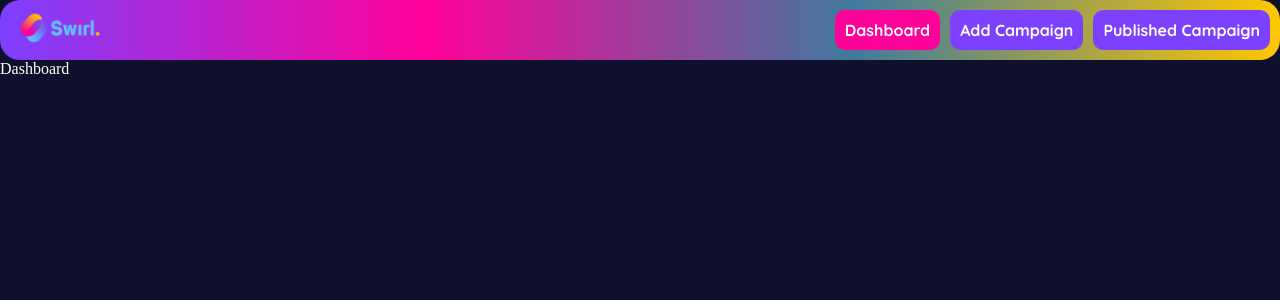
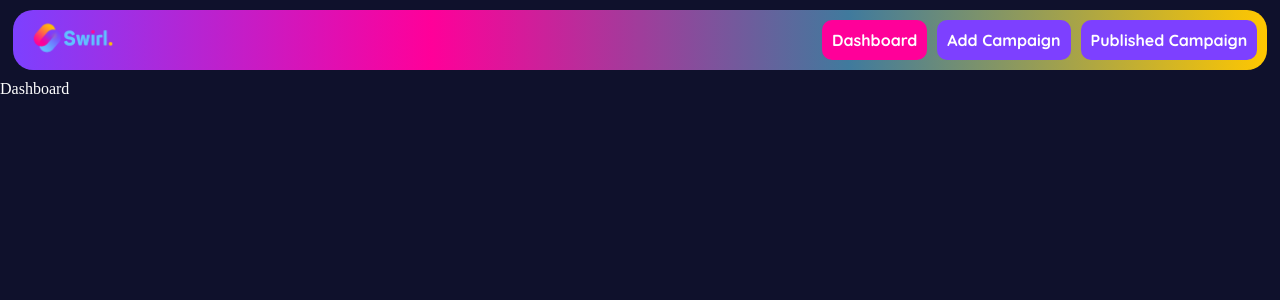
Before and after one commit to bhadresh-lamprostech/Swirl-ad, a Next.js app in the folder web-app/: page /advertiser in a window 1280 px wide. Shown: the top 300 px of the page. Built offline with nearby package versions, Linux system fonts and the light colour scheme; what @rainbow-me/rainbowkit, wagmi would draw is missing.

Commit message:
Navbar design fixed

```diff
--- a/web-app/src/pages/onboard/index.jsx
+++ b/web-app/src/pages/onboard/index.jsx
@@ -42,6 +42,7 @@ export default function onBoard() {
   useEffect(() => {
     if (!isConnected) Route.push("/");
   }, [isConnected]);
+
   //checks if user already registerd as a advertiser if yes then redirected on advertisers page
   useEffect(() => {
     (async () => {
@@ -55,6 +56,7 @@ export default function onBoard() {
       console.log(getAdv);
     })();
   }, []);
+
   //checks if user already registerd as a Publisher if yes then redirected on publishers page
   useEffect(() => {
     (async () => {
--- a/web-app/src/styles/Advertiser.module.scss
+++ b/web-app/src/styles/Advertiser.module.scss
@@ -7,9 +7,10 @@
 
 .advNavMain {
   color: var(--text-color);
-  width: 100%;
+  width: 98%;
   font-family: var(--font2-bold);
   padding: 20px 0;
+  margin: 10px auto;
   background: linear-gradient(
     to right,
     var(--purple),
--- a/web-app/src/styles/Publisher.module.scss
+++ b/web-app/src/styles/Publisher.module.scss
@@ -7,9 +7,10 @@
 
 .advNavMain {
   color: var(--text-color);
-  width: 100%;
+  width: 98%;
   font-family: var(--font2-bold);
   padding: 20px 0;
+  margin: 10px auto;
   background: linear-gradient(
     to right,
     var(--purple),
```
